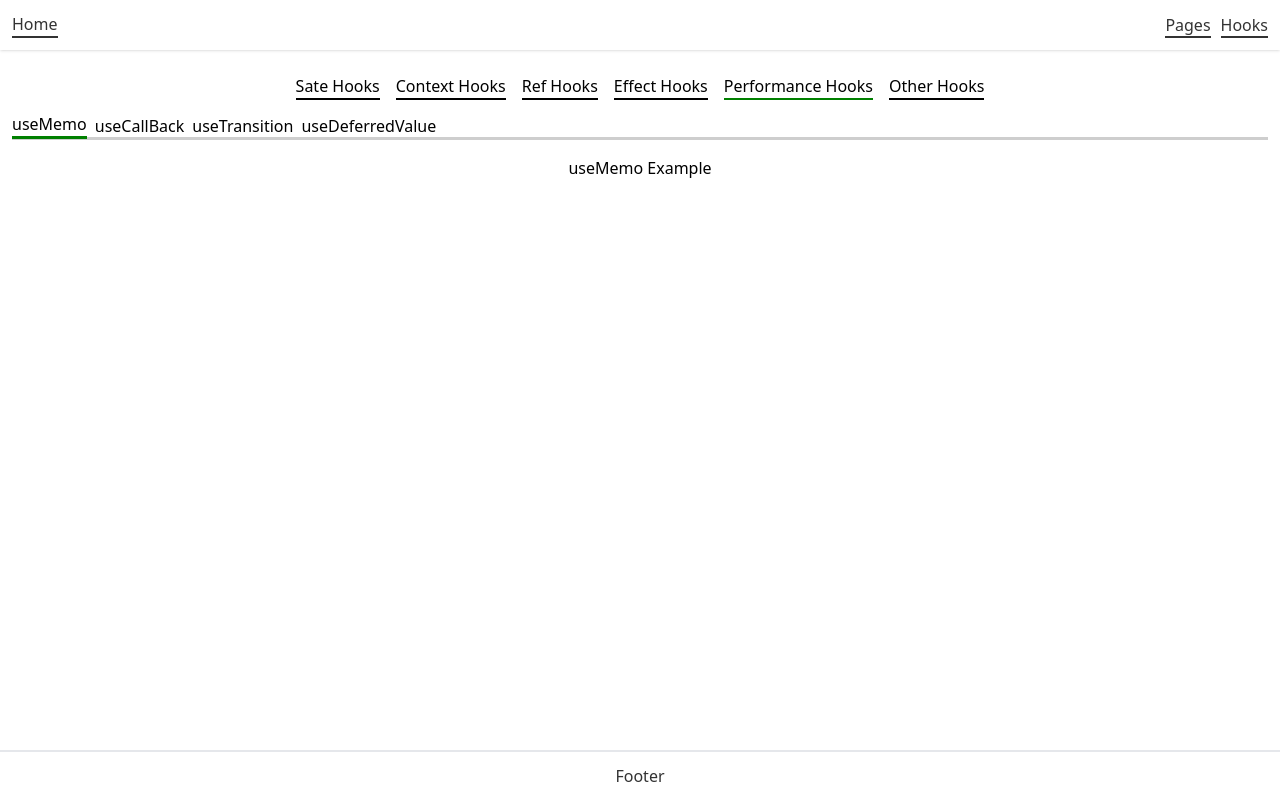
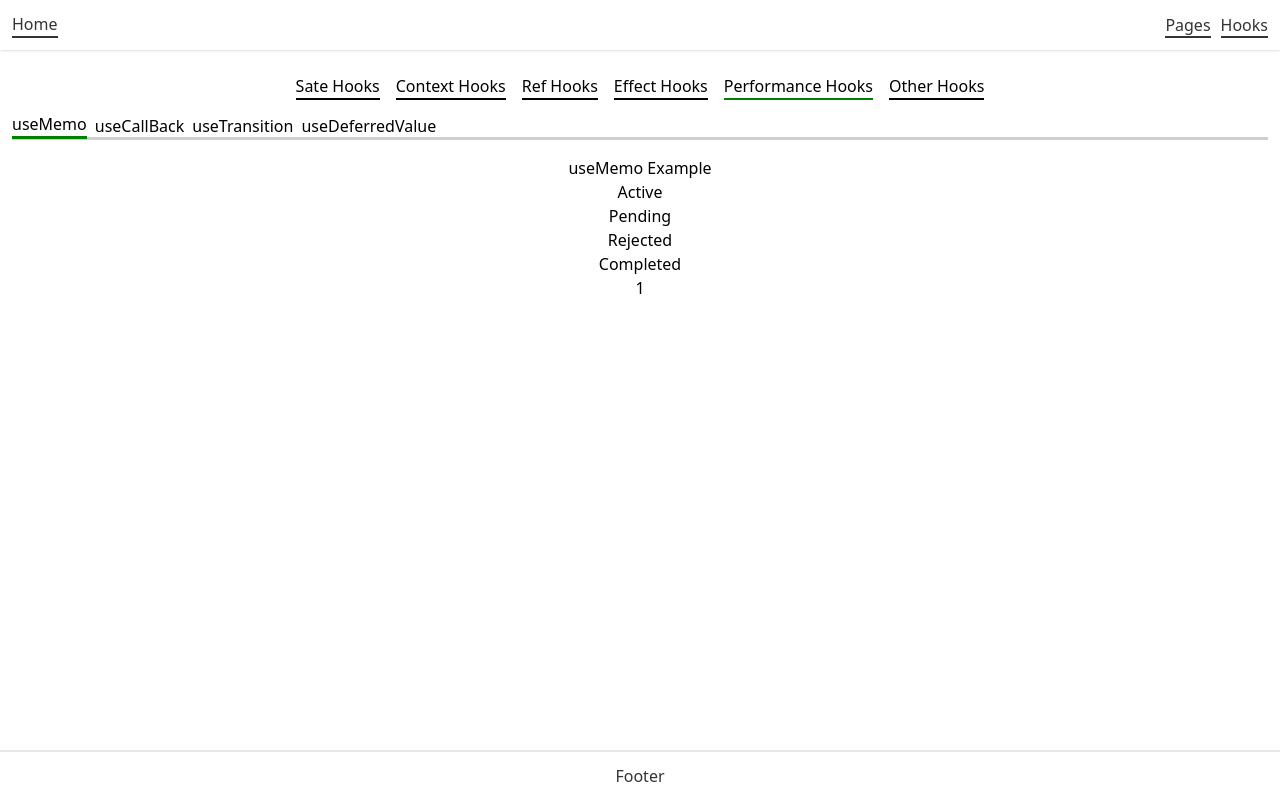
Before and after one commit to tareqnmd/next-basic, a Next.js app: page /default-hooks/performance-hooks in a window 1280 px wide. Built offline with nearby package versions, Linux system fonts and the light colour scheme.

Commit message:
memo buttons

```diff
--- a/components/default-hooks/performance-hooks/MemoHookTasks.tsx
+++ b/components/default-hooks/performance-hooks/MemoHookTasks.tsx
@@ -1,11 +1,25 @@
 import { filterTasks } from '@/utils/helper';
-import { useMemo } from 'react';
+import { useMemo, useState } from 'react';
 import { TaskType } from './UseMemoHook';
 
 const MemoHookTasks = ({ tasks }: { tasks: TaskType }) => {
-	const reviewedTasks = useMemo(() => filterTasks(tasks, 'active'), [tasks]);
-	console.log('reviewedTasks', reviewedTasks);
-	return <></>;
+	const [type, setType] = useState('active');
+	const reviewedTasks = useMemo(() => {
+		return filterTasks(tasks, type);
+	}, [tasks, type]);
+	return (
+		<>
+			<>
+				<button onClick={() => setType('active')}>Active</button>
+				<button onClick={() => setType('completed')}>Pending</button>
+				<button onClick={() => setType('rejected')}>Rejected</button>
+				<button onClick={() => setType('pending')}>Completed</button>
+			</>
+			{reviewedTasks.map((task) => (
+				<>{task ? 1 : 2}</>
+			))}
+		</>
+	);
 };
 
 export default MemoHookTasks;
--- a/components/default-hooks/performance-hooks/UseMemoHook.tsx
+++ b/components/default-hooks/performance-hooks/UseMemoHook.tsx
@@ -6,6 +6,7 @@ const tasks: TaskType = [
 	{ name: 'Task 1', type: 'completed' },
 	{ name: 'Task 2', type: 'pending' },
 	{ name: 'Task 3', type: 'rejected' },
+	{ name: 'Task 4', type: 'active' },
 ];
 
 export default function UseMemoHook() {
--- a/utils/helper.ts
+++ b/utils/helper.ts
@@ -1,3 +1,3 @@
 export const filterTasks = (tasks: { name: string; type: string }[], type: string) => {
-	return type ? tasks.map((item: { type: string }) => item.type === type) : tasks;
+	return type ? tasks.filter((item: { type: string }) => item.type === type) : tasks;
 };
```
